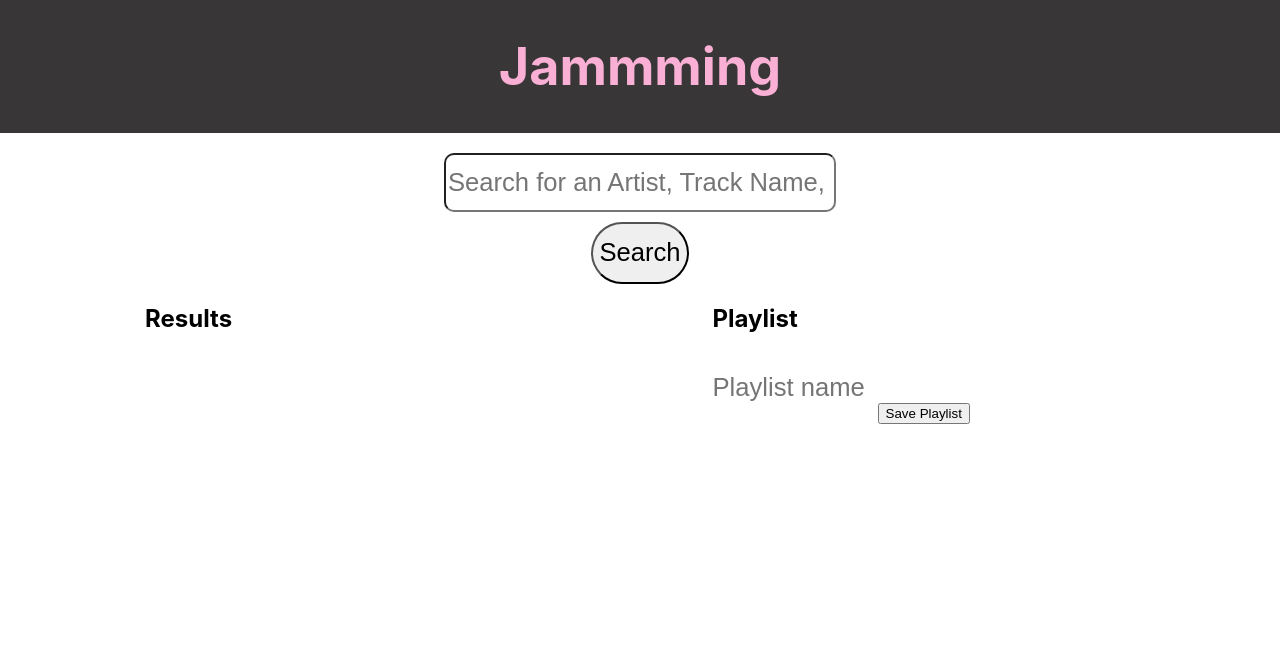
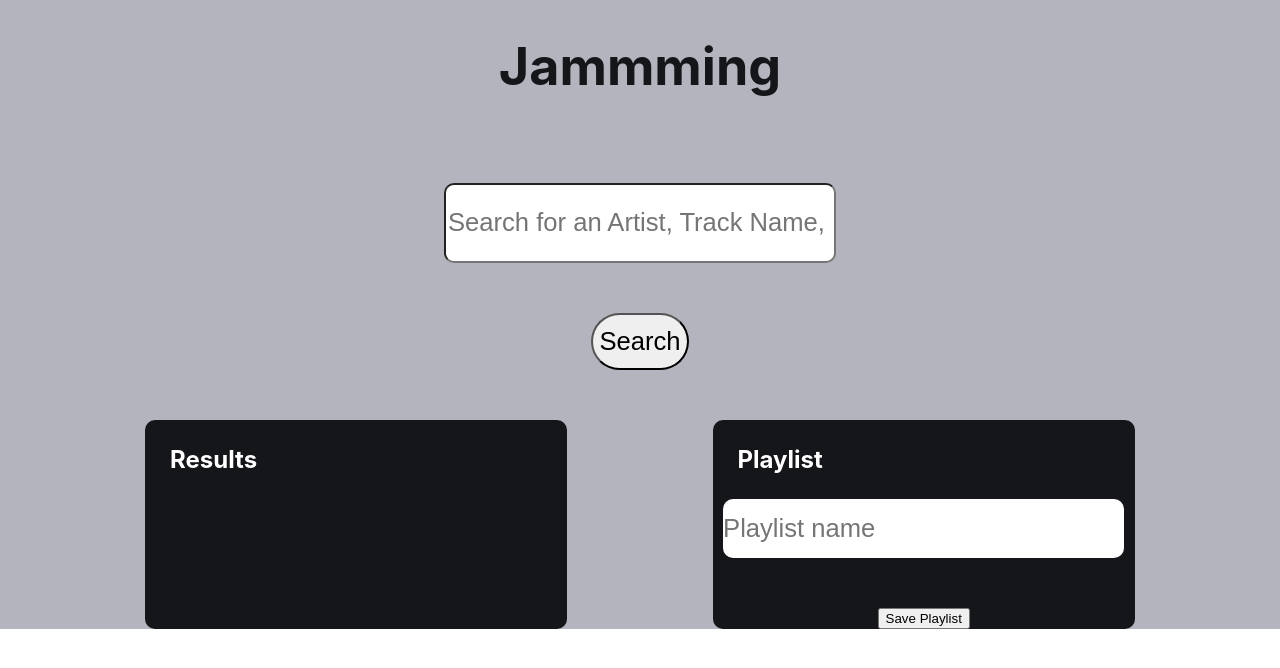
Before and after one commit to kebeattie/jammming, a React (Create React App) app: page / in a window 1280 px wide. Shown: the top 668 px of the page. Built offline with nearby package versions, Linux system fonts and the light colour scheme.

Commit message:
Added some style

```diff
--- a/src/App/App.js
+++ b/src/App/App.js
@@ -35,8 +35,24 @@ function App() {
       .then(data => setSpotifyResults(data.tracks));
   };
 
+  //Request to add track to playlist
+  async function addTrackToPlaylist(playlistId) {
+    let trackUris = [];
+    for (let i = 0; i< trackList.length; i++) {
+      trackUris.push(trackList[i].uri);
+    }
 
-  //Create playlist requesta
+    let token = getAccessToken();
+    fetch(`https://api.spotify.com/v1/playlists/${playlistId}/tracks`, {
+      method: 'POST',
+      headers: {
+        'Content-Type': 'application/json',
+        'Authorization': 'Bearer ' + token
+      },
+      body: JSON.stringify({uris: trackUris})
+    })
+  }
+  //Create playlist requests
   async function createPlaylist() {
     let token = getAccessToken();
     await fetch('https://api.spotify.com/v1/users/kebeattie98/playlists', {
@@ -68,24 +84,12 @@ function App() {
 
 // };
 
-  async function addTrackToPlaylist(playlistId) {
-    console.log(playlistId);
-    let trackUris = ["spotify:track:4iV5W9uYEdYUVa79Axb7Rh","spotify:track:1301WleyT98MSxVHPZCA6M", "spotify:episode:512ojhOuo1ktJprKbVcKyQ"];
-    let token = getAccessToken();
-    fetch(`https://api.spotify.com/v1/playlists/${playlistId}/tracks`, {
-      method: 'POST',
-      headers: {
-        'Content-Type': 'application/json',
-        'Authorization': 'Bearer ' + token
-      },
-      body: JSON.stringify({uris: trackUris})
-    })
-  }
 
 
 
 
 
+  //Store results of search in searchResults state
   let j = 0;
   const searchResults = []; //Array to store results from each search, will be set to searchResultsState
   const constructSearchResults = (spotifyResults) => {
@@ -110,12 +114,9 @@ function App() {
       }
       j++
     }
-    console.log(searchResults);
   }
 
-
-
-
+//A function that calls for search methods to run if form submitted and userinput is not empty
   let searchForTracks = () => {
     if (userInput.length > 0) {
     // getUser();
@@ -137,6 +138,7 @@ function App() {
 
 
   };
+
   //Handler to change state of tracklist on addition of track
   const addTrackHandler = (addTrack) => {
     //Check if the selected track is already in the tracklist
@@ -147,17 +149,19 @@ function App() {
       alert('This track is already in the current playlist.')
     }
   };
+
   //Handler to change state of tracklist on removal of track
   const removeTrackHandler = (removeTrack) => {
     const newList = trackList.filter((track) => JSON.stringify(track) !== JSON.stringify(removeTrack));
-    console.log(newList);
 
     setTracklist(newList);
   };
+
   //Handler to change state of playlist name
   const handlePlaylistName = (input) => {
     setPlaylistName(input);
   };
+
   //Handler to export playlist to spotify (fake data for now)
   const onSaveHandler = async () => {
     let uriArray = [];
--- a/src/App/App.module.css
+++ b/src/App/App.module.css
@@ -4,7 +4,7 @@
 
 
 header {
-  background-color: rgb(56, 54, 54);
+  background-color: #b3b4bd;
   min-height: 10vh;
   display: flex;
   flex-direction: column;
@@ -16,10 +16,12 @@ header {
 
 
 h1 {
-  color: rgb(250, 176, 213);
+  color: #141619;
 }
 
 .container {
   display: flex;
   justify-content: space-evenly;
+  background-color: #b3b4bd;
+
 }
--- a/src/Playlist/Playlist.module.css
+++ b/src/Playlist/Playlist.module.css
@@ -4,6 +4,7 @@ html {
 
 .playListHeading {
     text-align: left;
+
 }
 
 .container {
@@ -12,14 +13,30 @@ html {
     flex-direction: column;
     width: 33vw;
     align-items: baseline;
+    margin-top: 50px;
+    color: white;
+    margin-top: 50px;
+    width: 33vw;
+    background-color: #141619;
+    border-radius: 10px;
+
 }
 
 .playListTitleInput {
-    width: 100%;
+    box-sizing: content-box;
+    width: 95%;
+    margin: 0 auto 50px auto;
     height: 40%;
     border: none;
+    background-color: white;
+    color: #141619;;
+    padding: 15px 0;
 
 }
+
+/* ::placeholder {
+    color: white;
+} */
 
 .playListForm {
 
--- a/src/SearchBar/SearchBar.module.css
+++ b/src/SearchBar/SearchBar.module.css
@@ -9,22 +9,23 @@ form {
 input {
     width: 30vw;
     border-radius: 10px;
-    height: 10vh;
-    margin-top: 20px;
+    height: 12vh;
+    margin-top: 50px;
     font-size: 1.6rem;
 }
 
 .container {
     display: flex;
     justify-content: center;
+    background-color: #b3b4bd;
 
 }
 
 .searchButton {
-    margin-top: 10px;
+    margin-top: 50px;
     width: 25%;
     border-radius: 60px;
-    height: 60%;
+    height: 30%;
     font-size: 1.6rem;
 }
 
--- a/src/SearchResults/SearchResults.module.css
+++ b/src/SearchResults/SearchResults.module.css
@@ -1,3 +1,13 @@
 .searchResultsContainer {
+    margin-top: 50px;
     width: 33vw;
+    background-color: #141619;
+    border-radius: 10px;
+    color: white;
 }
+
+h2 {
+    width: 95%;
+    margin: 0 auto;
+    padding: 25px;
+}
--- a/src/Track/Track.js
+++ b/src/Track/Track.js
@@ -30,7 +30,7 @@ export default function Track(props) {
             <div className={styles.trackContainer}>
                 <div className={styles.leftSide}>
                     <h3>{props.name}</h3>
-                    <p>
+                    <p className={styles.info}>
                         <span className={styles.artist}>{props.artist}</span>
                         <span className={styles.vl}></span>
                         <span className={styles.album}>{props.album}</span>
--- a/src/Track/Track.module.css
+++ b/src/Track/Track.module.css
@@ -16,6 +16,7 @@ html {
 
   .addButton {
     font-size: 1.5rem;
+    margin-right: 10px;
 
   }
 
@@ -28,4 +29,21 @@ html {
     display: flex;
     justify-content: space-between;
     align-items: center;
+    background-color: #2c2e3a;
+    width: 95%;
+    margin: 0 auto;
+    border-radius: 10px;
+    border: #b3b4bd 3px solid;
   }
+
+
+  .info, h3 {
+    margin-left: 10px;
+  }
+
+  hr {
+    color: #b3b4bd;
+    width: 95%;
+    margin: 20px auto;
+
+  }
```
